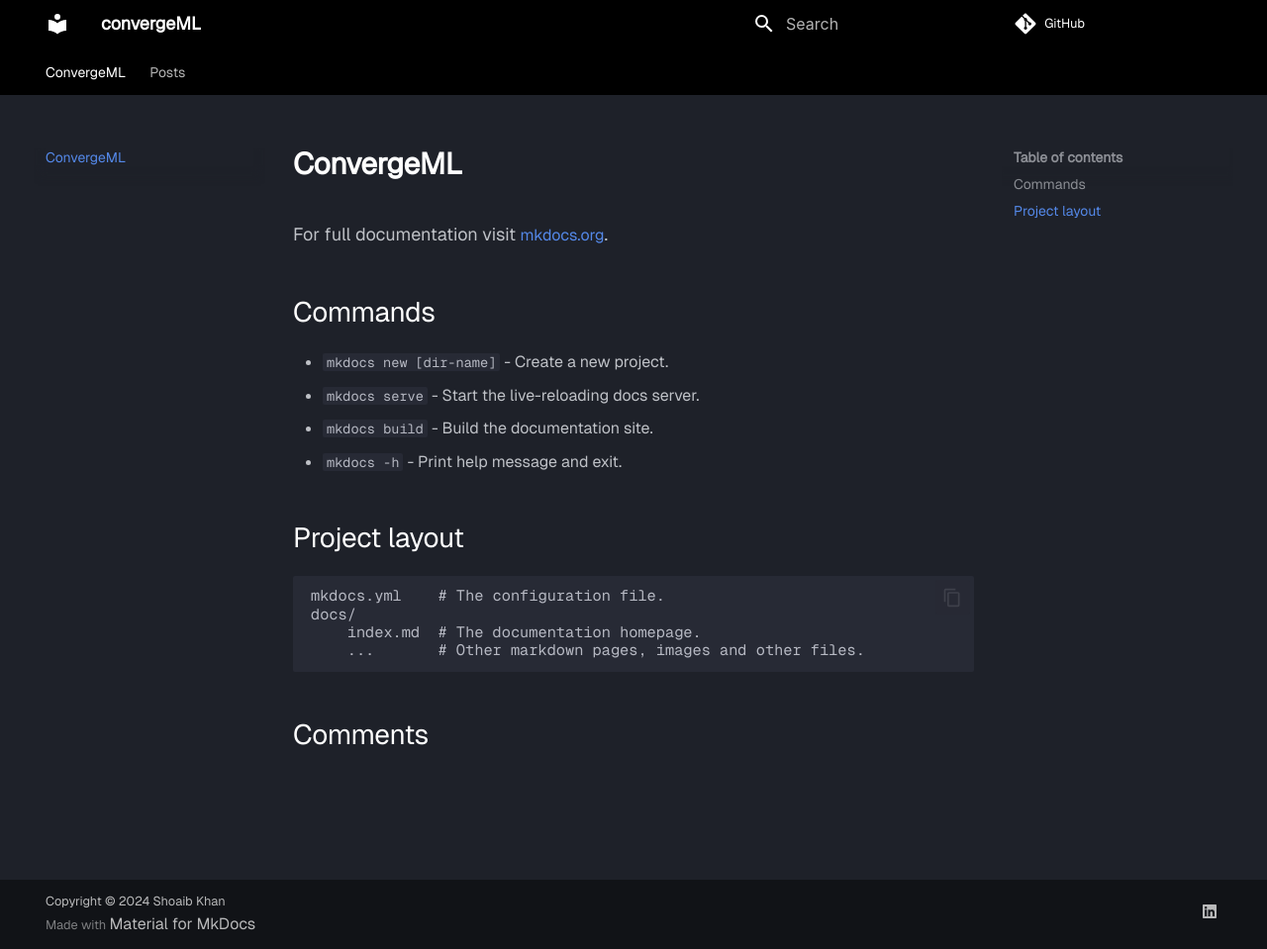
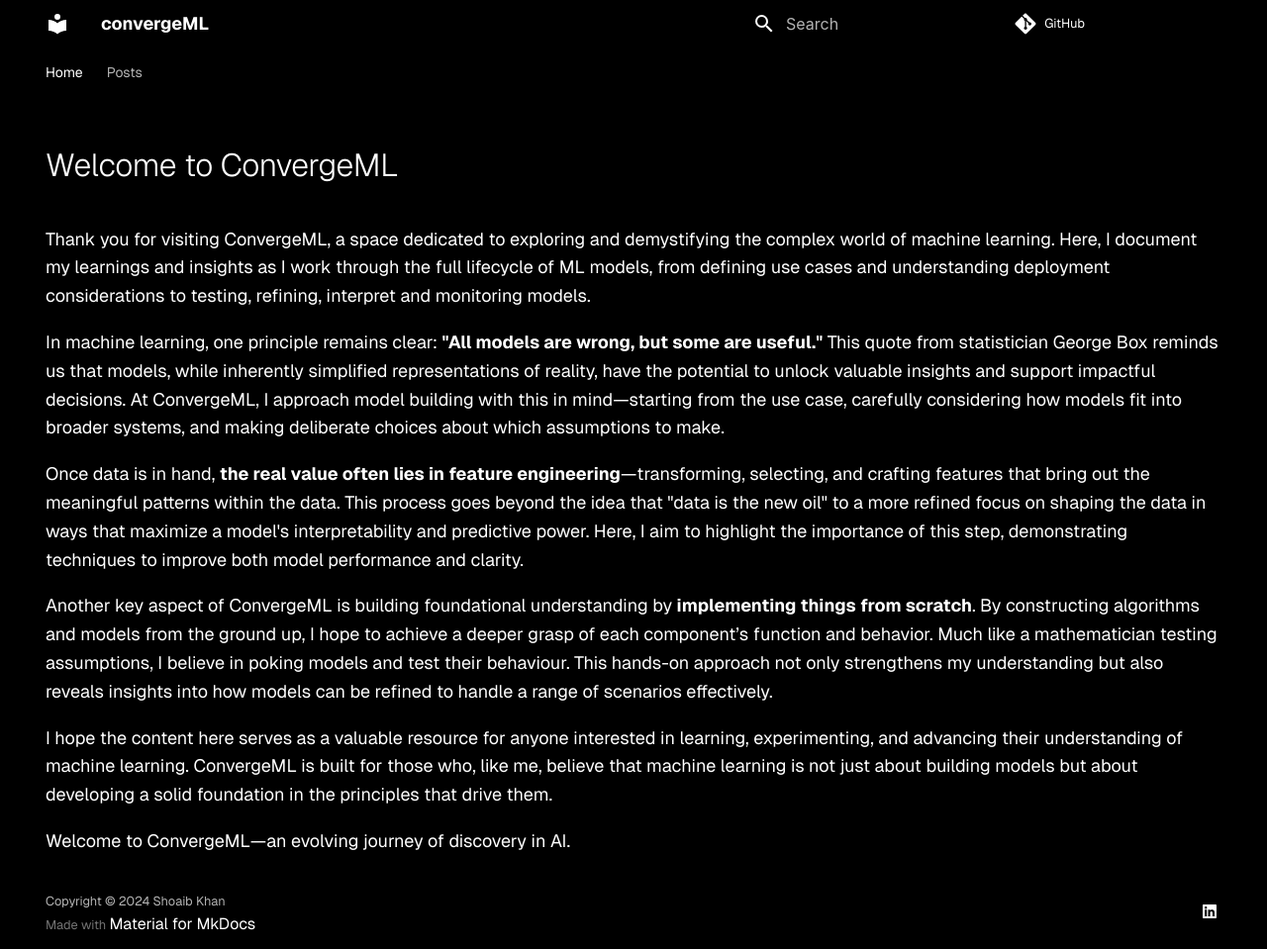
Before and after one commit to shoaibkhanz/convergeml-blog, an MkDocs documentation site: the page built from docs/index.md, in a window 1280 px wide and 959 px high. Shown: the whole window at 99% size. Built offline with MkDocs 1.6.1 and Material for MkDocs 9.7.7, drawn with Linux system fonts in a browser that asks for light colours; comment, search, counter and statistics services are not loaded.

Commit message:
updated css to exactly match a custom appearence and updated index.md

```diff
--- a/docs/index.md
+++ b/docs/index.md
@@ -1,20 +1,22 @@
 ---
-comments: true
+title:  "Home"
+date:   2024-11-13 01:30:00
+hide:
+  - navigation
+  - toc
+comments: false
+author: Shoaib Khan
 ---
-# ConvergeML
+# Welcome to ConvergeML
 
-For full documentation visit [mkdocs.org](https://www.mkdocs.org).
+Thank you for visiting ConvergeML, a space dedicated to exploring and demystifying the complex world of machine learning. Here, I document my learnings and insights as I work through the full lifecycle of ML models, from defining use cases and understanding deployment considerations to testing, refining, interpret and monitoring models.
 
-## Commands
+In machine learning, one principle remains clear: **"All models are wrong, but some are useful."** This quote from statistician George Box reminds us that models, while inherently simplified representations of reality, have the potential to unlock valuable insights and support impactful decisions. At ConvergeML, I approach model building with this in mind—starting from the use case, carefully considering how models fit into broader systems, and making deliberate choices about which assumptions to make.
 
-* `mkdocs new [dir-name]` - Create a new project.
-* `mkdocs serve` - Start the live-reloading docs server.
-* `mkdocs build` - Build the documentation site.
-* `mkdocs -h` - Print help message and exit.
+Once data is in hand, **the real value often lies in feature engineering**—transforming, selecting, and crafting features that bring out the meaningful patterns within the data. This process goes beyond the idea that "data is the new oil" to a more refined focus on shaping the data in ways that maximize a model's interpretability and predictive power. Here, I aim to highlight the importance of this step, demonstrating techniques to improve both model performance and clarity.
 
-## Project layout
+Another key aspect of ConvergeML is building foundational understanding by **implementing things from scratch**. By constructing algorithms and models from the ground up, I hope to achieve a deeper grasp of each component’s function and behavior. Much like a mathematician testing assumptions, I believe in poking models and test their behaviour. This hands-on approach not only strengthens my understanding but also reveals insights into how models can be refined to handle a range of scenarios effectively.
 
-    mkdocs.yml    # The configuration file.
-    docs/
-        index.md  # The documentation homepage.
-        ...       # Other markdown pages, images and other files.
+I hope the content here serves as a valuable resource for anyone interested in learning, experimenting, and advancing their understanding of machine learning. ConvergeML is built for those who, like me, believe that machine learning is not just about building models but about developing a solid foundation in the principles that drive them.
+
+Welcome to ConvergeML—an evolving journey of discovery in AI.
--- a/docs/stylesheets/extra.css
+++ b/docs/stylesheets/extra.css
@@ -1,101 +1,105 @@
-/*@font-face {*/
-/*  font-family: 'Geist';*/
-/*  src: url('../fonts/Geist.ttf') format('truetype');*/
-/*  font-weight: 400;*/
-/*  font-style: normal;*/
-/*}*/
+/* ============================= */
+/*         Font Setup            */
+/* ============================= */
+
+/* Custom fonts for the site */
 @font-face {
   font-family: 'Geist';
   src: url('../assets/fonts/Geist.ttf') format('truetype');
-  font-weight: 400;
-  font-style: normal;
 }
 
 @font-face {
   font-family: 'Geist Mono';
   src: url('../assets/fonts/GeistMono.ttf') format('truetype');
-  font-weight: 400;
-  font-style: normal;
 }
 
-/* Apply custom font family globally with individual sizes for each tag */
+/* Apply the custom font globally */
 body, .md-content, .md-content__inner, .md-typeset {
   font-family: 'Geist', sans-serif !important;
 }
 
-/* Specific font sizes for different tags */
-.md-typeset h1 {
-  font-weight: 900;
-  font-size: 30px; /* Large font for main headings */
-  color: #ffffff !important; /* Pitch black for main headings */
+
+/* ============================= */
+/*         Site Background       */
+/* ============================= */
+
+/* Set the entire site's background color to black and text to white */
+body, .md-container, .md-main, .md-main__inner, .md-content, .md-typeset, .md-nav__title,
+.md-sidebar, .md-sidebar__inner, .md-footer, .md-nav, .md-nav__list, .md-nav__item, .md-nav__link,
+.md-clipboard, .md-clipboard__button, .md-search__input, .md-tabs, .md-tabs__list, .md-tabs__item,
+.md-tabs__link, .md-nav__item--nested, .md-nav__link--nested {
+  background-color: #000000 !important; /* Black background for all major elements */
+  color: #ffffff !important; /* White text for readability */
 }
 
-.md-typeset h2 {
-  font-size: 28px; /* Slightly smaller font for subheadings */
-  color: #ffffff !important; /* Pitch black for main headings */
+/* Border color for input fields and code blocks */
+.md-search__input, .md-typeset code, .md-typeset pre {
+  border-color: #333333 !important;
 }
 
-.md-typeset h3 {
-  font-size: 24px;
-  color: #ffffff !important; /* Pitch black for main headings */
+
+/* ============================= */
+/*        Header Styling         */
+/* ============================= */
+
+/* Set the top navigation header to black with white text/icons */
+.md-header, .md-tabs, .md-tabs__list, .md-tabs__item, .md-tabs__link,
+.md-tabs__item--active .md-tabs__link {
+  background-color: #000000 !important;
+  color: #ffffff !important;
 }
 
-.md-typeset h4 {
-  font-size: 20px;
-  color: #ffffff !important; /* Pitch black for main headings */
+/* Header elements */
+.md-header__title, .md-header__button, .md-header__nav a {
+  color: #ffffff !important;
 }
 
-.md-typeset h5 {
-  font-size: 18px;
-  color: #ffffff !important; /* Pitch black for main headings */
+
+/* ============================= */
+/*       Text and Headings       */
+/* ============================= */
+
+/* Ensure all headings are white for readability against a black background */
+.md-typeset h1, .md-typeset h2, .md-typeset h3, .md-typeset h4, .md-typeset h5, .md-typeset h6,
+.md-typeset p, .md-typeset ul, .md-typeset ol, .md-typeset li, .md-typeset a {
+  color: #ffffff !important;
 }
 
-.md-typeset h6 {
-  font-size: 16px;
-  color: #ffffff !important; /* Pitch black for main headings */
+/* Set default font size and line height for paragraphs and lists */
+.md-typeset p {
+  font-size: 18px;
+  line-height: 1.6;
 }
 
-.md-typeset p {
-  font-size: 18px; /* Standard paragraph font size */
-  line-height: 1.6; /* Line height for readability */
-}
-
-.md-typeset ul, .md-typeset ol, .md-typeset li {
-  font-size: 16px; /* List items same size as paragraphs */
-}
-
-/* Links */
-.md-typeset a {
+.md-typeset ul, .md-typeset ol, .md-typeset li, .md-typeset a {
   font-size: 16px;
 }
 
-/* Code blocks */
-code, pre {
+
+/* ============================= */
+/*        Code Block Styling     */
+/* ============================= */
+
+/* Main Styling for All Code Blocks */
+.md-typeset pre, pre, .md-typeset code, code {
   font-family: 'Geist Mono', monospace !important;
-  font-size: 18px; /* Standard font size for code snippets */
+  font-size: 18px;
   line-height: 1.2;
+  background-color: #000000 !important;
+  color: #ffffff !important;
 }
 
-
-/* Set the top navigation header background to black */
-.md-header {
-  background-color: #000000 !important; /* Black background for header */
+/* Shadow and padding for block code elements */
+.md-typeset pre, pre, .highlight pre {
+  box-shadow: 0 12px 24px rgba(255, 255, 255, 0.1), 0 4px 8px rgba(0, 0, 0, 0.6) !important;
+  padding: 18px !important;
+  border-radius: 10px !important;
+  overflow: auto;
 }
 
-/* Set the text and icons in the header to white for contrast */
-.md-header__title,
-.md-header__button,
-.md-header__nav a {
-  color: #ffffff !important; /* White text/icons in header */
+/* Inline code styling: lighter shadow and smaller padding */
+.md-typeset code, code {
+  box-shadow: 0 6px 8px rgba(0, 0, 0, 0.3) !important;
+  padding: 2px 5px !important;
+  border-radius: 4px !important;
 }
-/* Set the tabs container and tabs bar to black */
-.md-tabs, .md-tabs__list, .md-tabs__item, .md-tabs__link {
-  background-color: #000000 !important; /* Black background */
-  color: #ffffff !important; /* White text for contrast */
-}
-
-/* Adjust active tab color to remove blue highlighting */
-.md-tabs__item--active .md-tabs__link {
-  background-color: #000000 !important; /* Ensure active tab is also black */
-  color: #ffffff !important;
-}
--- a/mkdocs.yml
+++ b/mkdocs.yml
@@ -14,9 +14,9 @@ theme:
       success: octicons/check-16
       question: octicons/question-16
       warning: octicons/alert-16
-      failure: octicons/x-circle-16
-      danger: octicons/zap-16
-      bug: octicons/bug-16
+      # failure: octicons/x-circle-16
+      # danger: octicons/zap-16
+      # bug: octicons/bug-16
       example: octicons/beaker-16
       quote: octicons/quote-16
 
@@ -58,11 +58,6 @@ extra:
     - icon: fontawesome/brands/linkedin
       link: https://www.linkedin.com/in/shoaibkhanz/
 
-# plugins:
-# - social:
-#     cards_layout_options:
-#       logo: docs/assets/img/badge_1.png
-#       background_color: "#ff1493"
 
 copyright: Copyright &copy; 2024 Shoaib Khan
 
```
Also changed, not shown: docs/posts/2020-05-22-Time-Series-Forecasting-using-Prophet-part1.md (+0 -5 lines).
